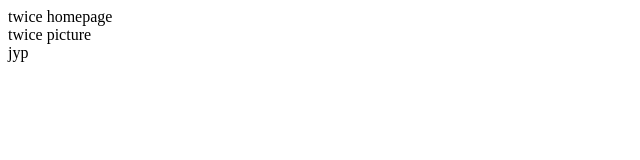
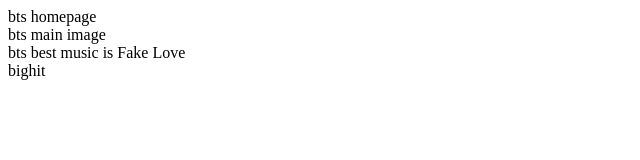
Before and after one commit to dnwo44/Github, a plain HTML site: page index.html in a window 1280 px wide. Shown: the whole page, without its empty margins (0-640 px from the left). Drawn offline with Linux system fonts and the light colour scheme.

Commit message:
bts image change

```diff
--- a/index.html
+++ b/index.html
@@ -1,6 +1,7 @@
 <html>
 
-	<head>twice homepage</head>
-	<div>twice picture</div>
-	jyp
+	<head>bts homepage</head>
+	<div>bts main image</div>
+	<body>bts best music is Fake Love<body>
+	<footer>bighit<footer>
 </html>
```
